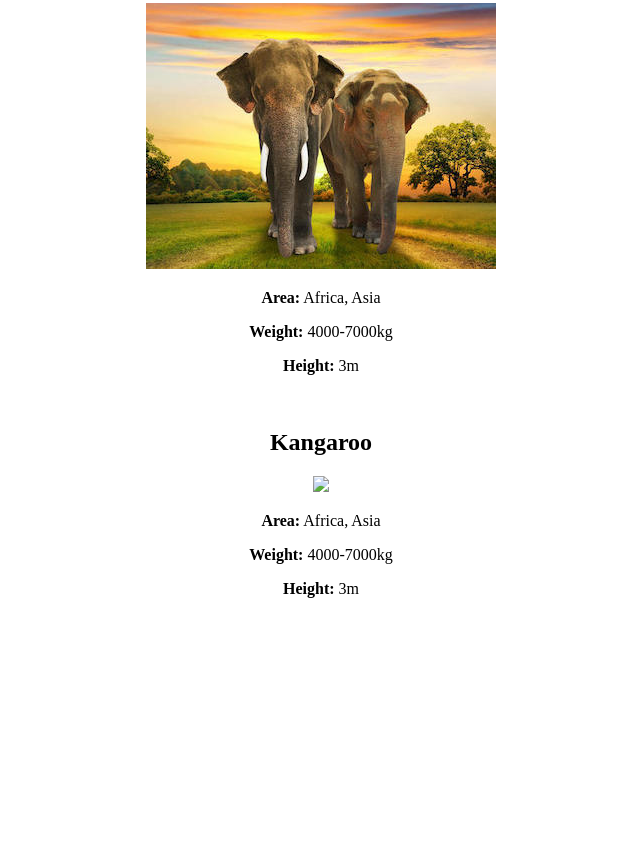
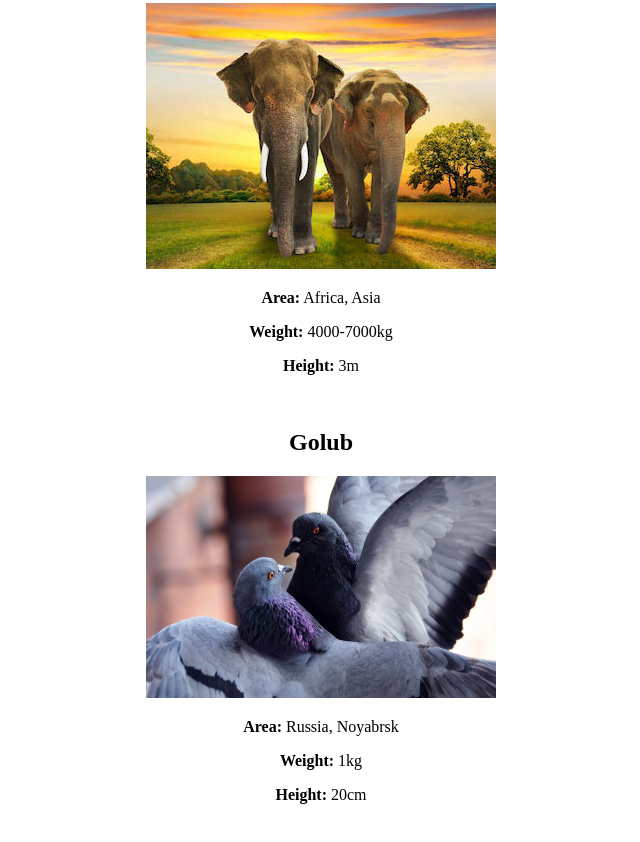
Before and after one commit to someteaback/Sait, a plain HTML site: page index.html in a window 1280 px wide. Shown: the part 794-1636 px from the top of the page, without its empty margins (319-959 px from the left). Before the commit the page ends 1434 px from the top, so only its background shows below. Drawn offline with Linux system fonts and the light colour scheme; files whose address does not match are found by name.

Commit message:
Add files via upload

```diff
--- a/index.html
+++ b/index.html
@@ -32,12 +32,14 @@
     <p><b>Height:</b> 3m</p>
     <br>
 
-    <h2>Kangaroo</h2>
-    <img width=350px src="pictures/kenguru.jpg">
-    <p><b>Area:</b> Africa, Asia</p>
-    <p><b>Weight:</b> 4000-7000kg</p>
-    <p><b>Height:</b> 3m</p>
+	<h2>Golub</h2>
+    <img width=350px src="голуби.jpg">
+    <p><b>Area:</b> Russia, Noyabrsk</p>
+    <p><b>Weight:</b> 1kg</p>
+    <p><b>Height:</b> 20cm</p>
     <br>
+
+
 
   </body>
 </html>
```
Also changed, not shown: голуби.jpg (added).
